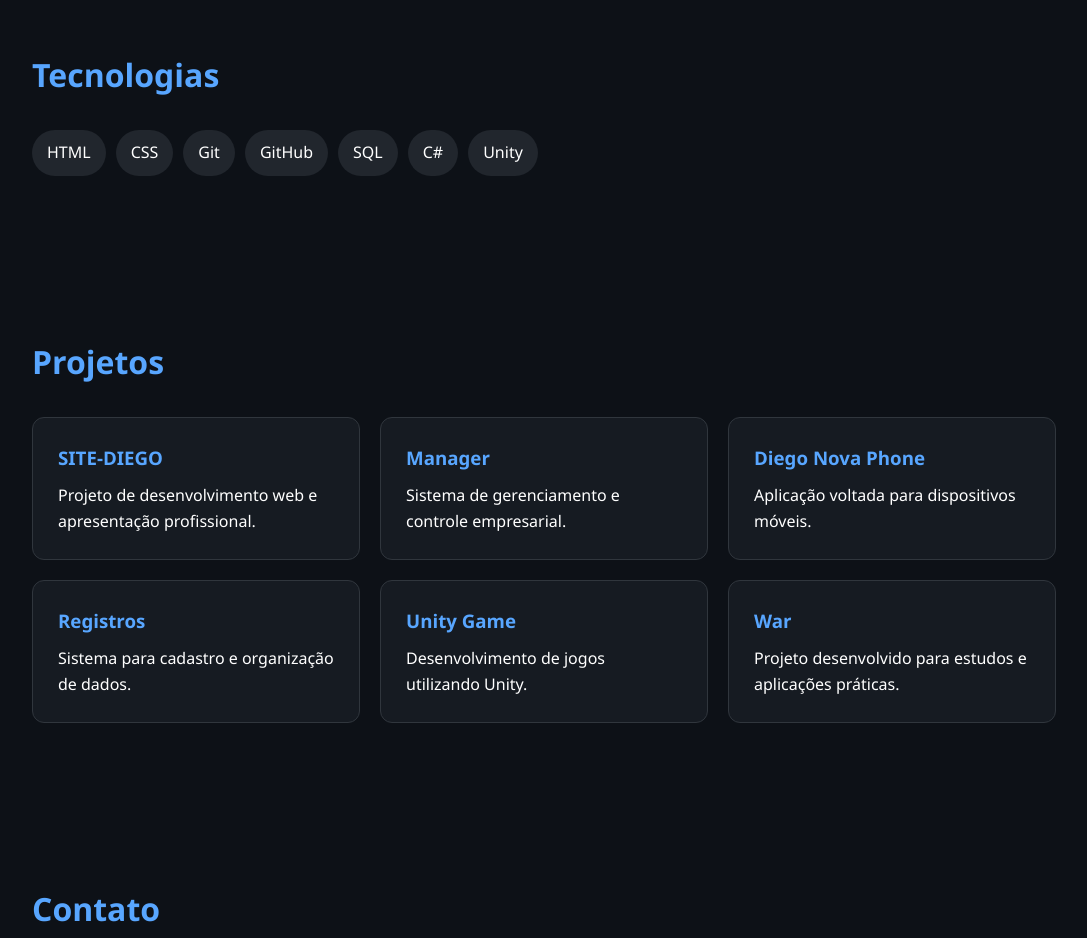
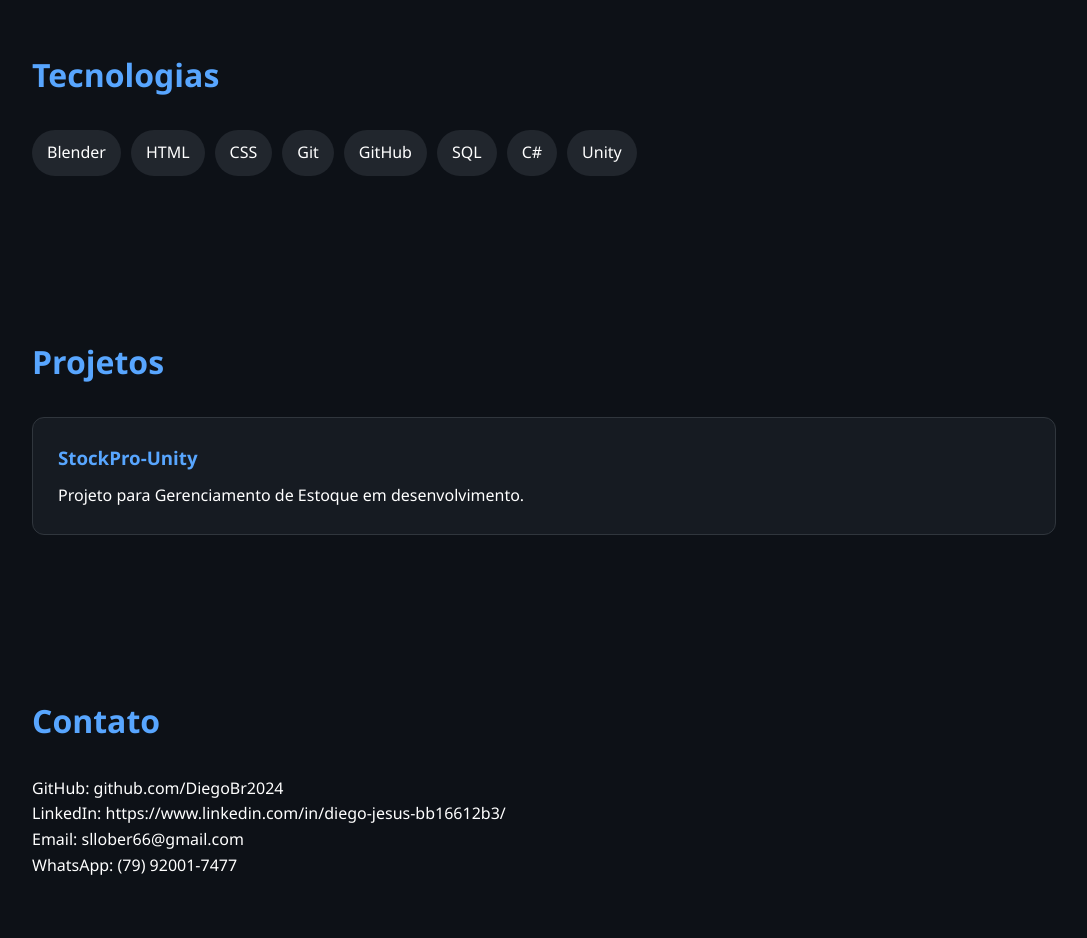
Before and after one commit to DiegoBr2024/Portif-lio, a plain HTML site: page index.html in a window 1280 px wide. Shown: the part 1200-2138 px from the top of the page, without its empty margins (96-1183 px from the left). Drawn offline with Linux system fonts and the light colour scheme.

Commit message:
Update de erros

```diff
--- a/index.html
+++ b/index.html
@@ -139,7 +139,7 @@ footer{
 
     <div class="about">
         <p>
-            Sou Diego Bruno, desenvolvedor apaixonado por tecnologia,
+            Sou Diego de Jesus Santos, desenvolvedor apaixonado por tecnologia,
             desenvolvimento de sistemas e criação de soluções para empresas.
             Possuo experiência na construção de aplicações web,
             projetos corporativos, interfaces modernas e automação de processos.
@@ -158,6 +158,7 @@ footer{
     <h2>Tecnologias</h2>
 
     <div class="skills">
+        <div class="skill">Blender</div>
         <div class="skill">HTML</div>
         <div class="skill">CSS</div>
         <div class="skill">Git</div>
@@ -174,33 +175,8 @@ footer{
     <div class="cards">
 
         <div class="card">
-            <h3>SITE-DIEGO</h3>
-            <p>Projeto de desenvolvimento web e apresentação profissional.</p>
-        </div>
-
-        <div class="card">
-            <h3>Manager</h3>
-            <p>Sistema de gerenciamento e controle empresarial.</p>
-        </div>
-
-        <div class="card">
-            <h3>Diego Nova Phone</h3>
-            <p>Aplicação voltada para dispositivos móveis.</p>
-        </div>
-
-        <div class="card">
-            <h3>Registros</h3>
-            <p>Sistema para cadastro e organização de dados.</p>
-        </div>
-
-        <div class="card">
-            <h3>Unity Game</h3>
-            <p>Desenvolvimento de jogos utilizando Unity.</p>
-        </div>
-
-        <div class="card">
-            <h3>War</h3>
-            <p>Projeto desenvolvido para estudos e aplicações práticas.</p>
+            <h3>StockPro-Unity</h3>
+            <p>Projeto para Gerenciamento de Estoque em desenvolvimento.</p>
         </div>
 
     </div>
@@ -212,6 +188,7 @@ footer{
     <p>GitHub: github.com/DiegoBr2024</p>
     <p>LinkedIn: https://www.linkedin.com/in/diego-jesus-bb16612b3/</p>
     <p>Email: sllober66@gmail.com</p>
+    <p>WhatsApp: (79) 92001-7477</p>
 </section>
 
 <footer>
```
